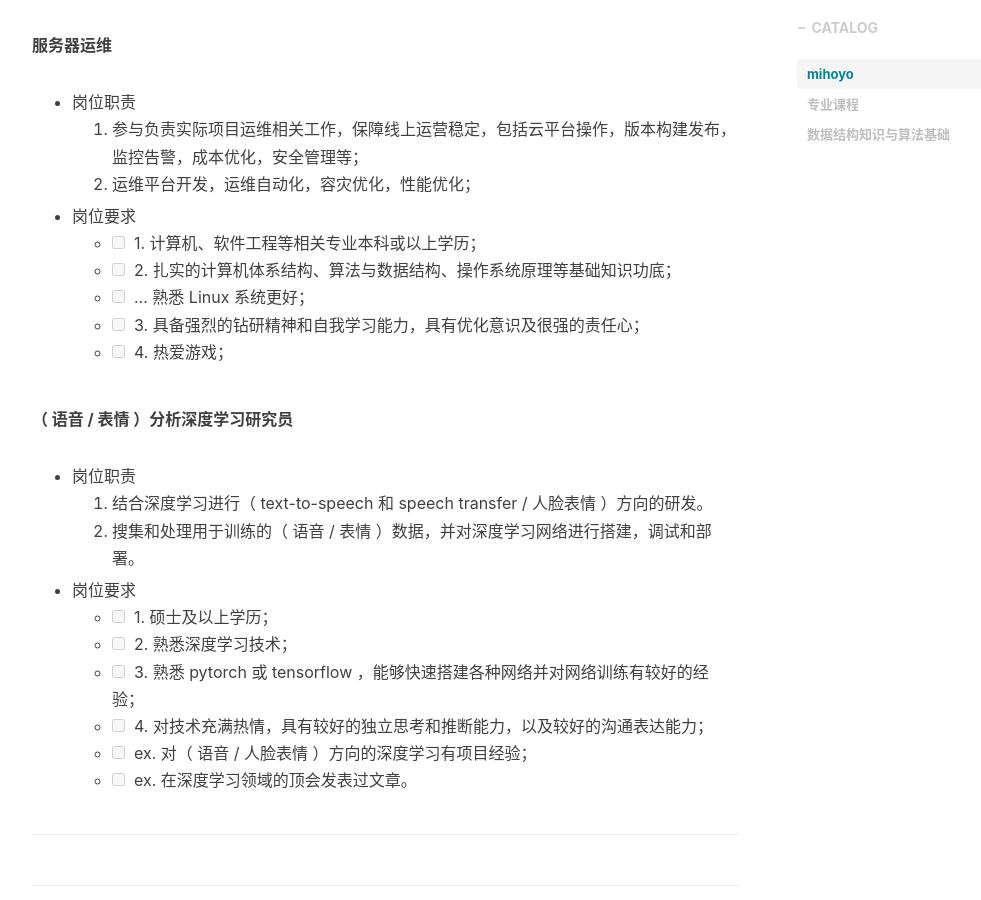
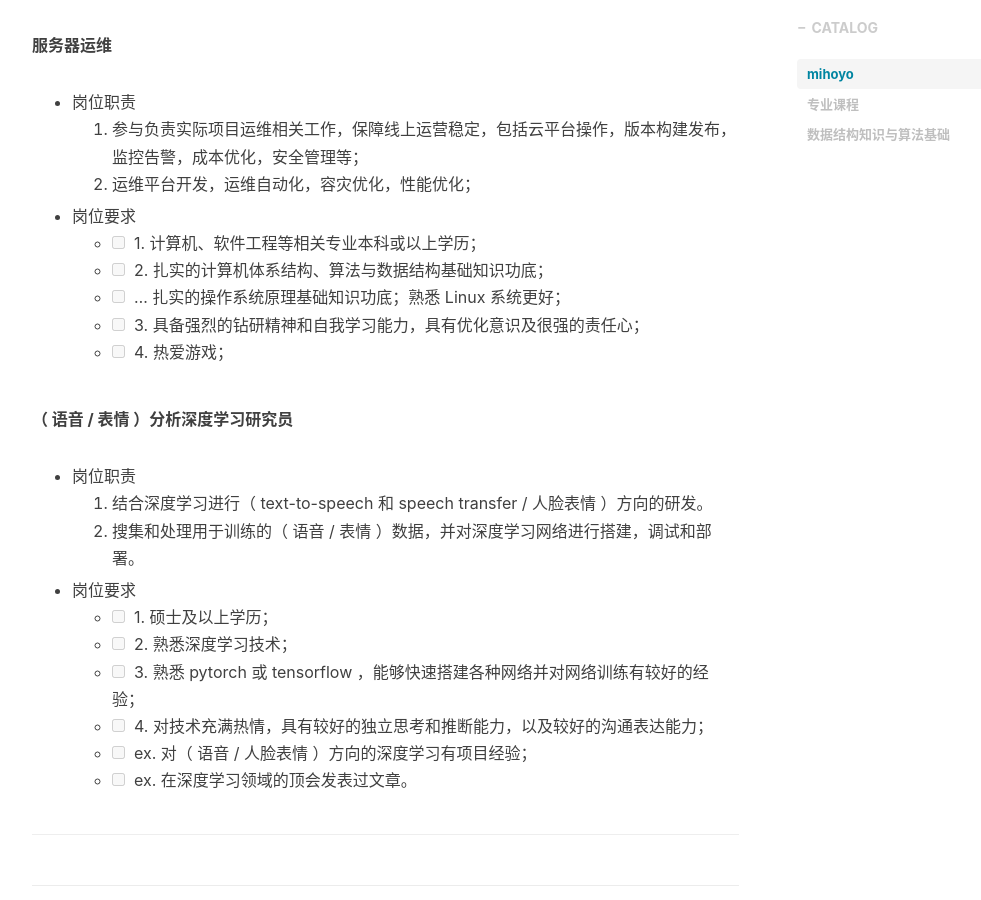
Before and after one commit to hongzhiyin/hongzhiyin.github.io, a Jekyll site: the page built from _posts/Hyperion/2019-11-08-the-moth-who-chases-the-flames.md, in a window 1280 px wide and 900 px high, scrolled down 1382 px. Shown: the whole window, without its empty margins (233-1214 px from the left). Built offline with Jekyll 4.4.1, drawn with Linux system fonts in a browser that asks for light colours; nearby versions of some CDN libraries; comment, search, counter and statistics services are not loaded.

Commit message:
Update 2019-11-08-the-moth-who-chases-the-flames.md

```diff
--- a/_posts/Hyperion/2019-11-08-the-moth-who-chases-the-flames.md
+++ b/_posts/Hyperion/2019-11-08-the-moth-who-chases-the-flames.md
@@ -53,8 +53,8 @@
 
 - 岗位要求
   - [ ] &nbsp; 1. 计算机、软件工程等相关专业本科或以上学历；
-  - [ ] &nbsp; 2. 扎实的计算机体系结构、算法与数据结构、操作系统原理等基础知识功底；
-  - [ ] &nbsp; ... 熟悉 Linux 系统更好；
+  - [ ] &nbsp; 2. 扎实的计算机体系结构、算法与数据结构基础知识功底；
+  - [ ] &nbsp; ... 扎实的操作系统原理基础知识功底；熟悉 Linux 系统更好；
   - [ ] &nbsp; 3. 具备强烈的钻研精神和自我学习能力，具有优化意识及很强的责任心；
   - [ ] &nbsp; 4. 热爱游戏；
 
```
